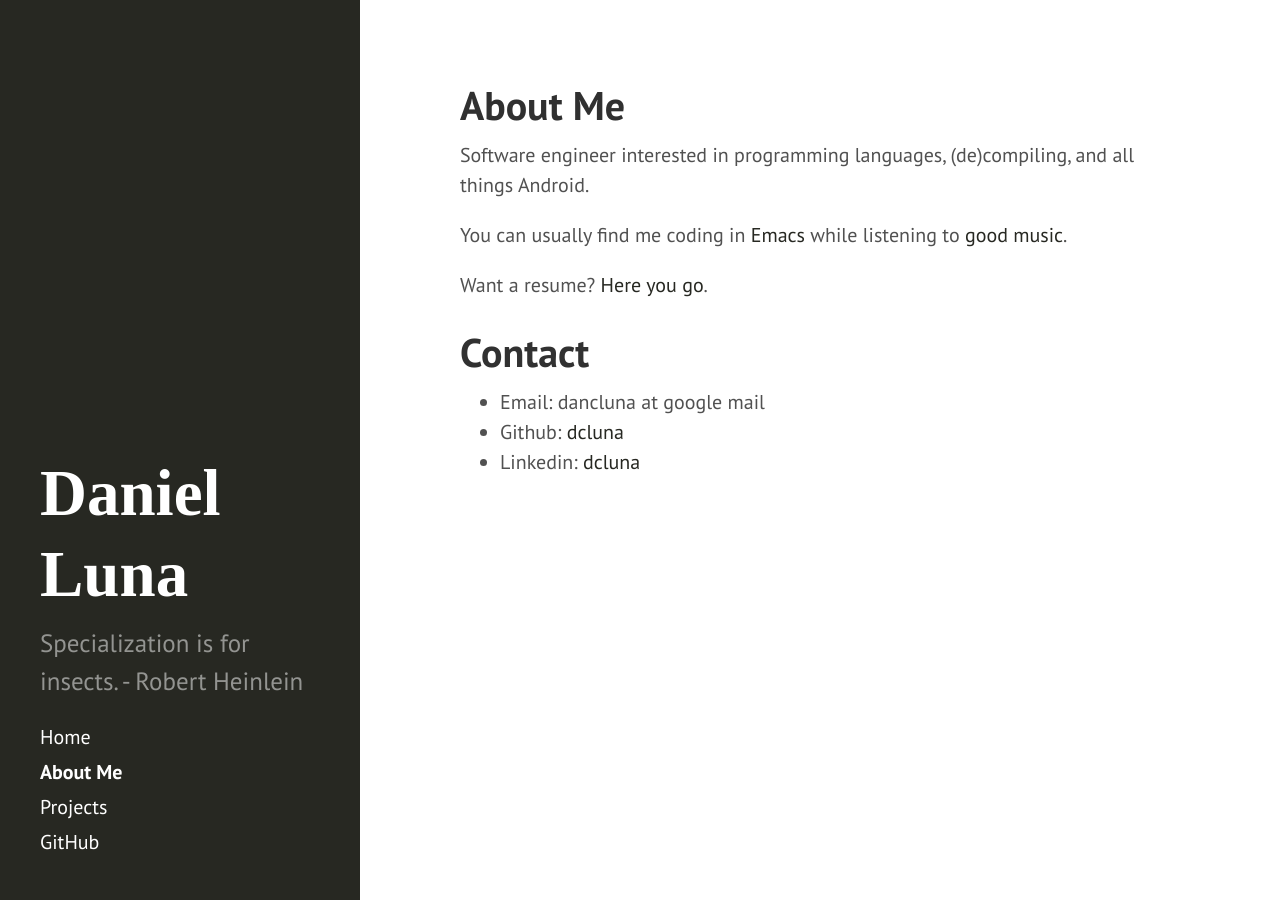
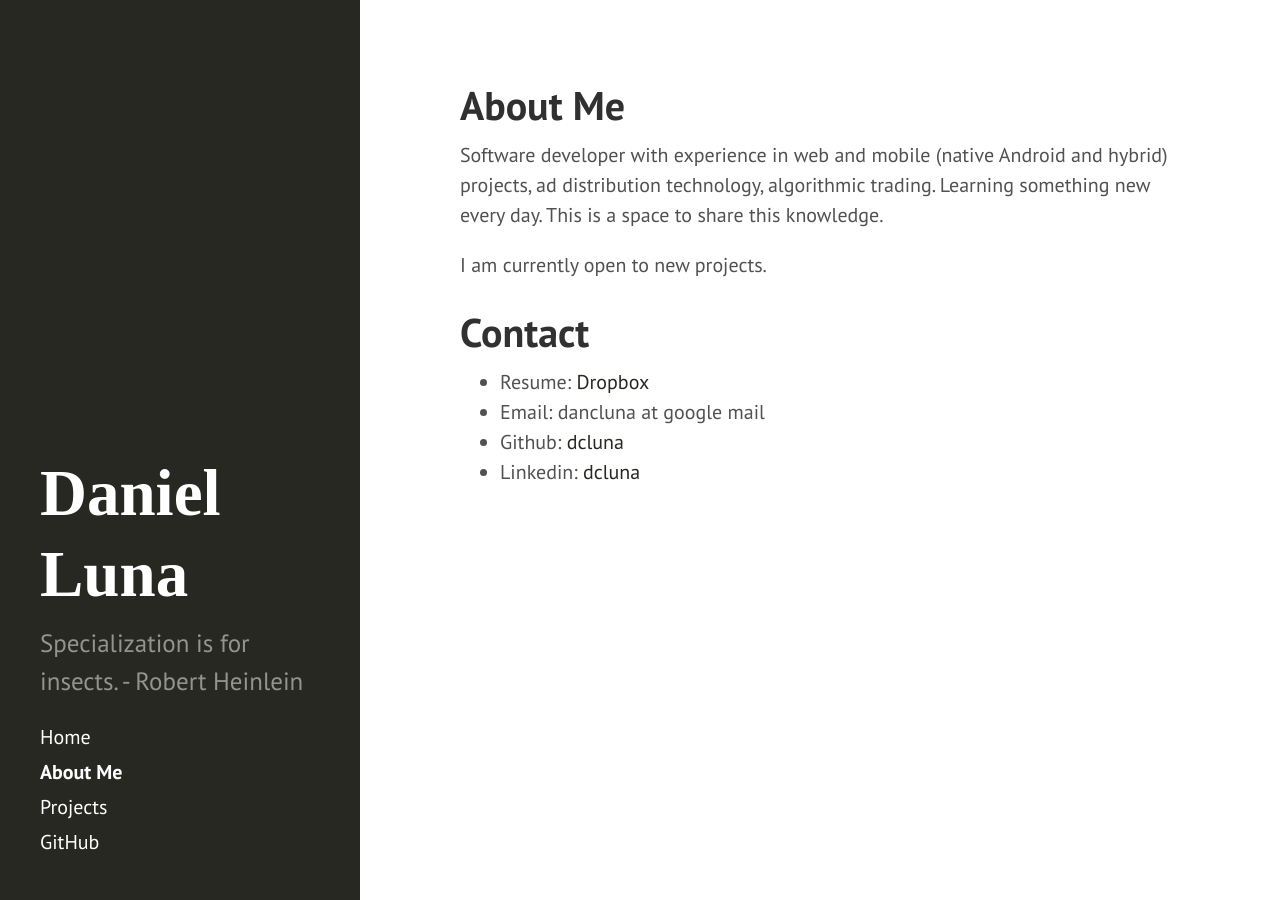
Before and after one commit to dcluna/dcluna.github.io, a Jekyll site: the page built from about.md, in a window 1280 px wide. Built offline with Jekyll 4.4.1, drawn with Linux system fonts in a browser that asks for light colours; Markdown is read by kramdown in place of the engine named in the settings.

Commit message:
Updating 'About' page

```diff
--- a/about.md
+++ b/about.md
@@ -3,15 +3,14 @@ layout: page
 title: About Me
 ---
 
-Software engineer interested in programming languages, (de)compiling, and all things Android.
+Software developer with experience in web and mobile (native Android and hybrid) projects, ad distribution technology, algorithmic trading. Learning something new every day. This is a space to share this knowledge.
 
-You can usually find me coding in [Emacs](https://github.com/syl20bnr/spacemacs) while listening to [good music](http://musicforprogramming.net/).
-
-Want a resume? [Here you go](https://www.dropbox.com/s/odaf4o969f46rrc/daniel-luna-resume.pdf?dl=0).
+I am currently open to new projects.
 
 Contact
 =======
 
+* Resume: [Dropbox](https://www.dropbox.com/s/odaf4o969f46rrc/daniel-luna-resume.pdf?dl=0)
 * Email: dancluna at google mail
 * Github: [dcluna](http://www.github.com/dcluna)
 * Linkedin: [dcluna](https://www.linkedin.com/in/dcluna)
```
